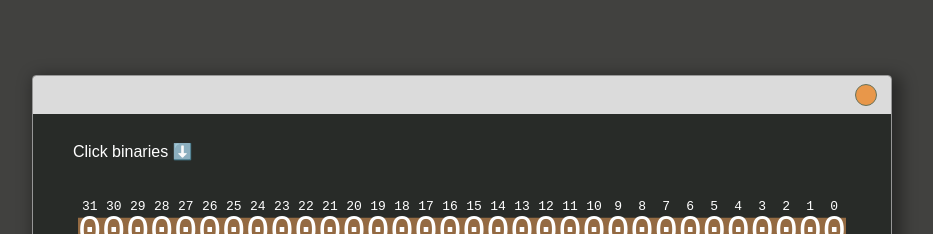
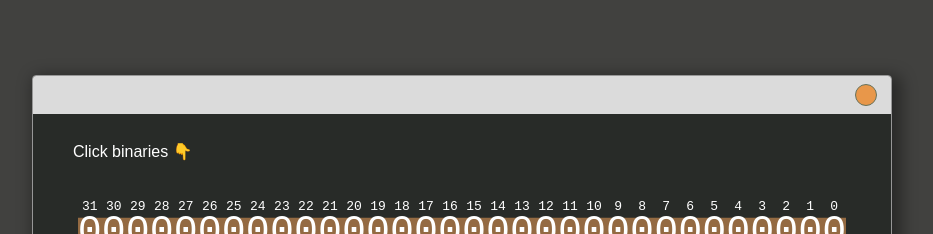
Before and after one commit to Lulkafe/BinaryCalc, a React app: page / in a window 1280 px wide. Shown: the top 234 px of the page, without its empty margins (178-1111 px from the left). Built offline with nearby package versions, Linux system fonts and the light colour scheme.

Commit message:
Replaced an emoji

```diff
--- a/src/components.tsx
+++ b/src/components.tsx
@@ -56,7 +56,7 @@ function NoteForUser () {
     const verb = isMobile? "Tap" : "Click";
 
     return (
-        <h3 className="header-for-user">{verb} binaries ⬇️</h3>
+        <h3 className="header-for-user">{verb} binaries 👇</h3>
     )
 }
 
```
Also changed, not shown: 1 other file (tests, documents, lock files or other folders).
